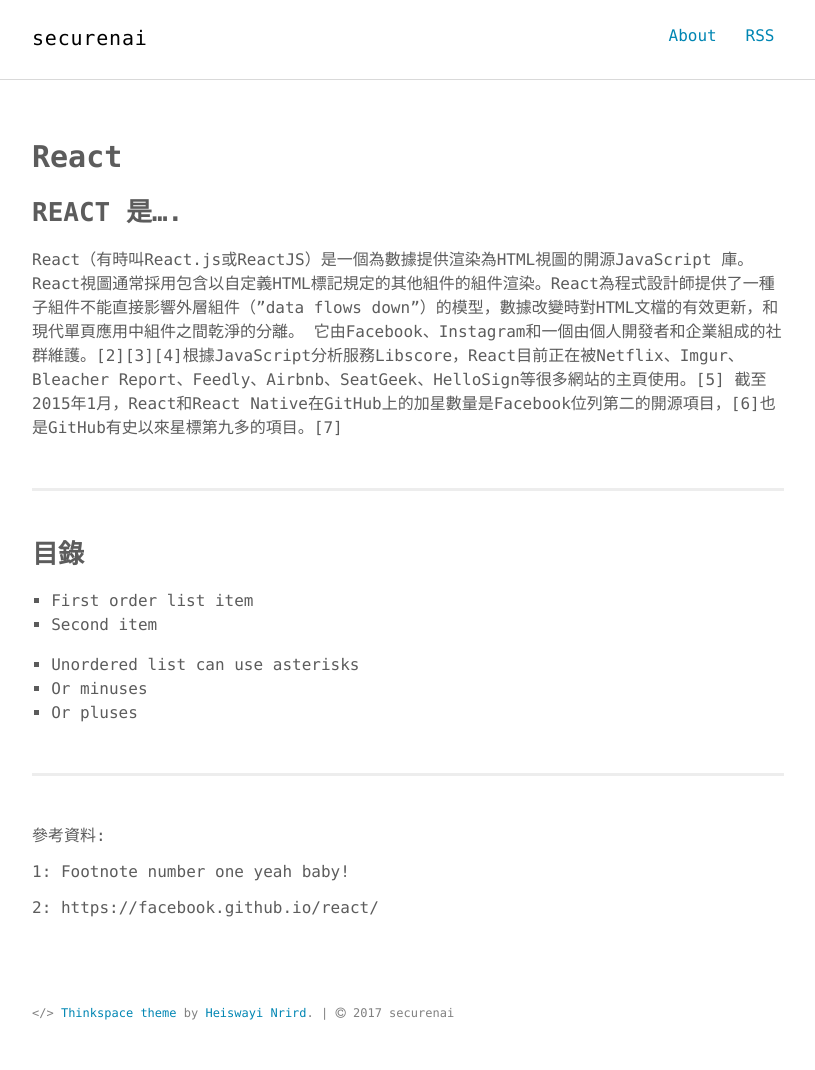
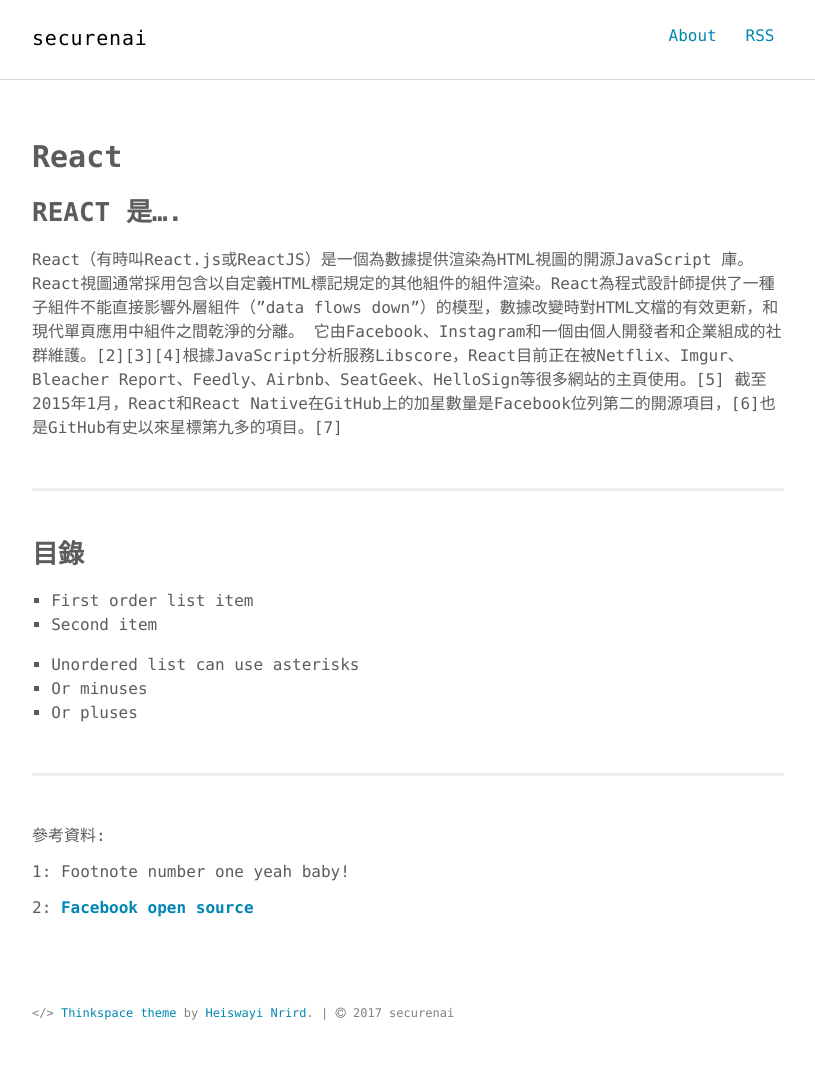
Before and after one commit to securenai/securenai.github.io, a Jekyll site: the page built from react.md, in a window 1280 px wide. Shown: the whole page, without its empty margins (232-1047 px from the left). Built offline with Jekyll 4.4.1, drawn with Linux system fonts in a browser that asks for light colours.

Commit message:
Create react.md

```diff
--- a/react.md
+++ b/react.md
@@ -31,4 +31,4 @@
 
 1: Footnote number one yeah baby!
 
-2: https://facebook.github.io/react/
+2: [**Facebook open source**](https://facebook.github.io/react/)
```
